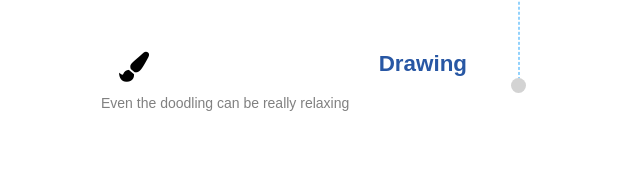
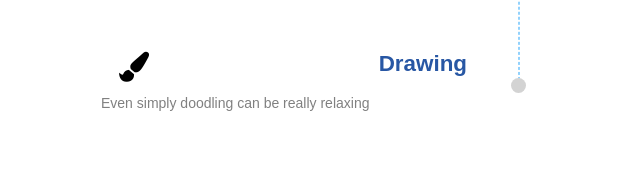
Before and after one commit to Rohan8590/resume, a plain HTML site: page index.html in a window 1280 px wide. Shown: the part 3138-3333 px from the top of the page, 122-762 px from the left. Drawn offline with Linux system fonts and the light colour scheme.

Commit message:
Update index.html

```diff
--- a/index.html
+++ b/index.html
@@ -359,7 +359,7 @@
 
 
 
-                        <p class="experience-description text-justify"> Even the doodling can be really relaxing </p>
+                        <p class="experience-description text-justify"> Even simply doodling can be really relaxing </p>
                     </div>
                 </div>
 
```
